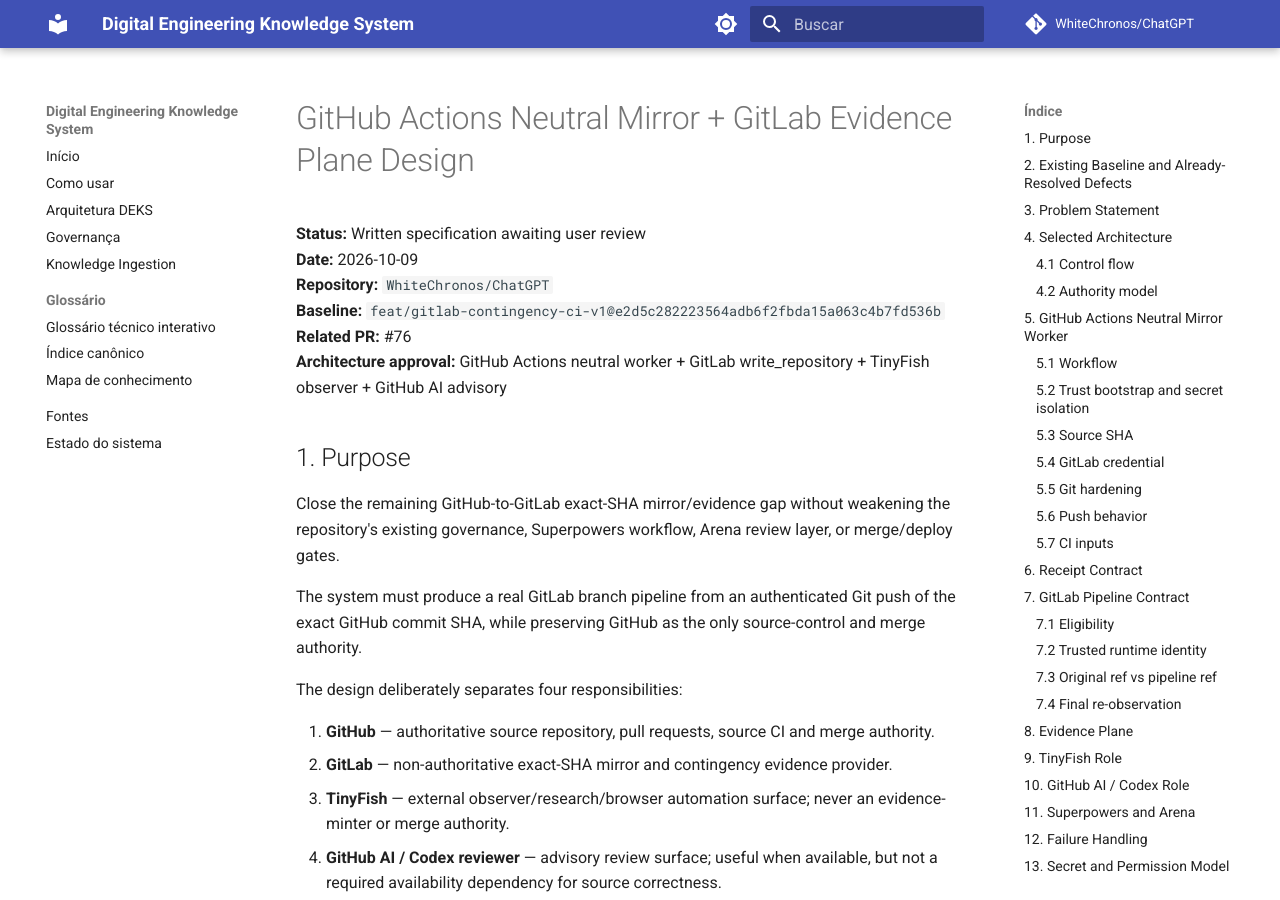
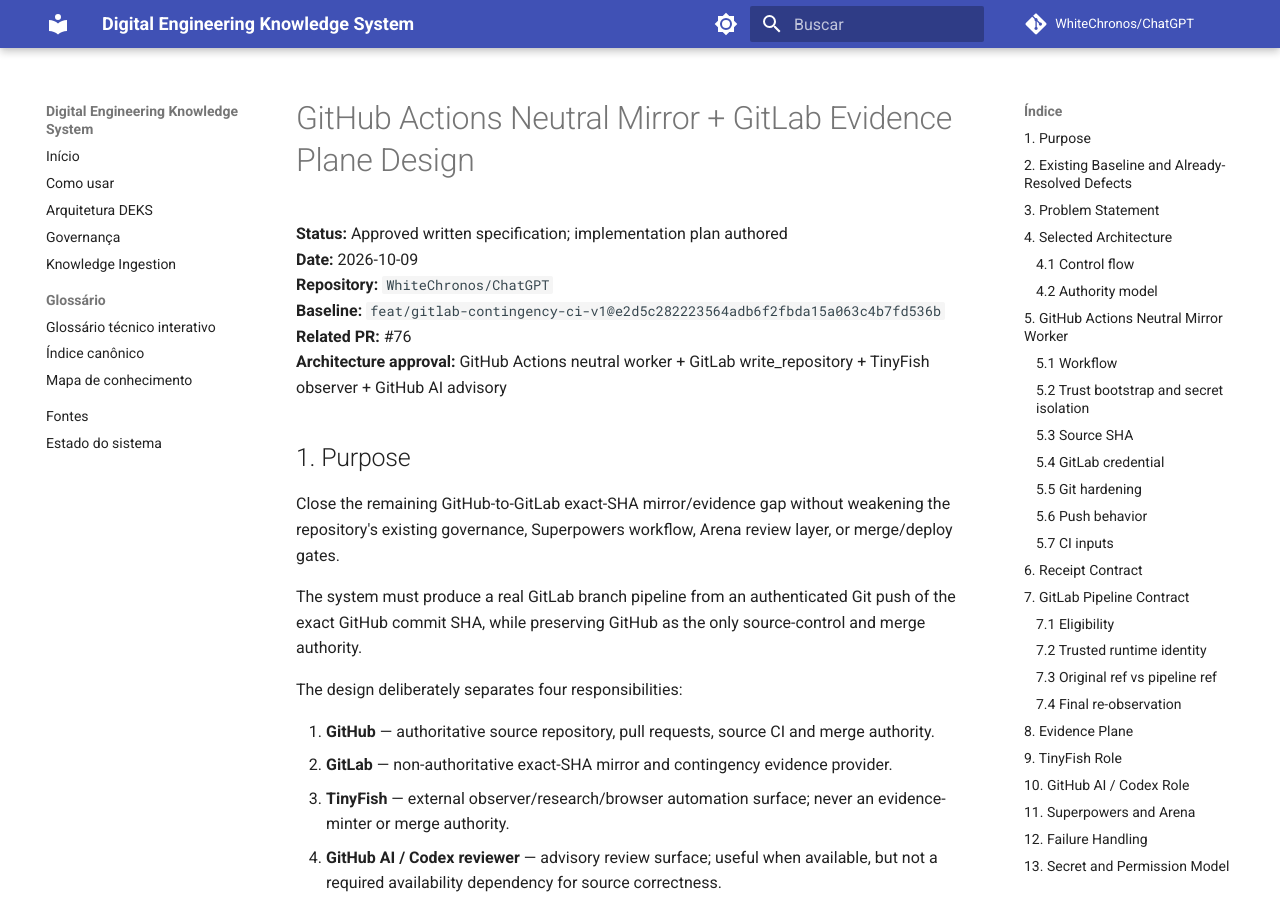
Before and after one commit to WhiteChronos/ChatGPT, an MkDocs documentation site: the page built from docs/superpowers/specs/2026-10-09-github-actions-neutral-mirror-design.md, in a window 1280 px wide and 900 px high. Built offline with MkDocs 1.6.1 and Material for MkDocs 9.7.7, drawn with Linux system fonts in a browser that asks for light colours; comment, search, counter and statistics services are not loaded.

Commit message:
docs: record neutral mirror spec approval

```diff
--- a/docs/superpowers/specs/2026-10-09-github-actions-neutral-mirror-design.md
+++ b/docs/superpowers/specs/2026-10-09-github-actions-neutral-mirror-design.md
@@ -1,6 +1,6 @@
 # GitHub Actions Neutral Mirror + GitLab Evidence Plane Design
 
-**Status:** Written specification awaiting user review
+**Status:** Approved written specification; implementation plan authored
 **Date:** 2026-10-09
 **Repository:** `WhiteChronos/ChatGPT`
 **Baseline:** `feat/gitlab-contingency-ci-v1@e2d5c282223564adb6f2fbda15a063c4b7fd536b`
```
